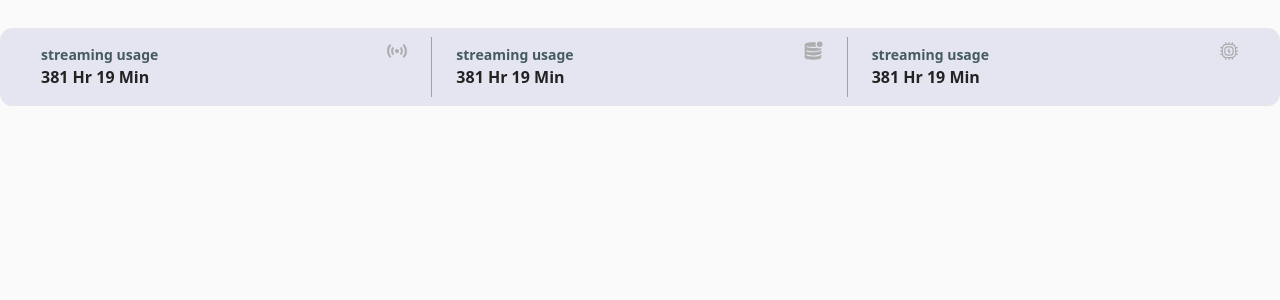
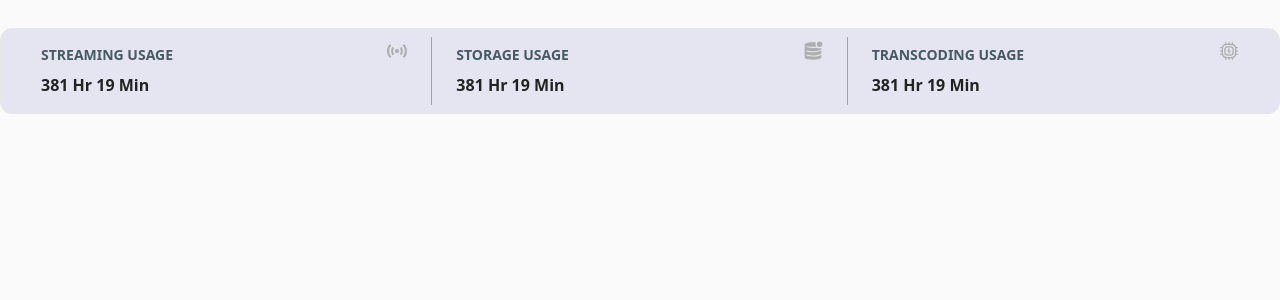
Before and after one commit to MFQuraishi/gumlet-dashboard, a Next.js app: page / in a window 1280 px wide. Shown: the top 300 px of the page. Built offline with nearby package versions, Linux system fonts and the light colour scheme.

Commit message:
top bar done

```diff
--- a/src/app/page.tsx
+++ b/src/app/page.tsx
@@ -5,21 +5,21 @@ import Image from 'next/image'
 export default function Home() {
   return (
     <main>
-      <div className='border-solid border dark:border-gray-900 bg-l-foreground dark:bg-d-foreground rounded-xl px-4 py-2 flex flex-row'>
+      <div className='border-solid border dark:border-gray-900 bg-l-foreground dark:bg-d-foreground rounded-xl px-4 py-2 flex flex-col md:flex-row'>
         <AggregatedCard
-          title={"streaming usage"}
+          title={"STREAMING USAGE"}
           value={"381 Hr 19 Min"}
           imageSrc={"/waves.svg"}
           rightBorderPresent
         />
         <AggregatedCard
-          title={"streaming usage"}
+          title={"STORAGE USAGE"}
           value={"381 Hr 19 Min"}
           imageSrc={"/storage.svg"}
           rightBorderPresent
         />
         <AggregatedCard
-          title={"streaming usage"}
+          title={"TRANSCODING USAGE"}
           value={"381 Hr 19 Min"}
           imageSrc={"/processor.svg"}
         />
--- a/src/componentLibrary/aggregatedCard.tsx
+++ b/src/componentLibrary/aggregatedCard.tsx
@@ -14,9 +14,9 @@ export default function AggregatedCard({
     rightBorderPresent?: boolean
 }) {
   return (
-    <div className={`w-1/3 relative px-6 py-2 ${rightBorderPresent?"border-solid border-r dark:border-r-gray-800 border-r-gray-400":""}`}>
+    <div className={`md:w-1/3 relative px-6 md:py-2 py-4 ${rightBorderPresent?"border-solid max-md:border-b md:border-r dark:border-gray-800 border-gray-400":""}`}>
       <div className='flex flex-col'>
-        <Text isSecondary className='text-sm font-bold'>
+        <Text isSecondary className='text-sm font-bold mb-2'>
           {title}
         </Text>
         <Text className='font-bold'>
@@ -24,7 +24,7 @@ export default function AggregatedCard({
         </Text>
       </div>
       <Image
-        className='absolute top-1 right-6'
+        className='absolute md:top-1 top-3 right-6'
         src={imageSrc}
         alt='card-identifier-image'
         width={20}
```
